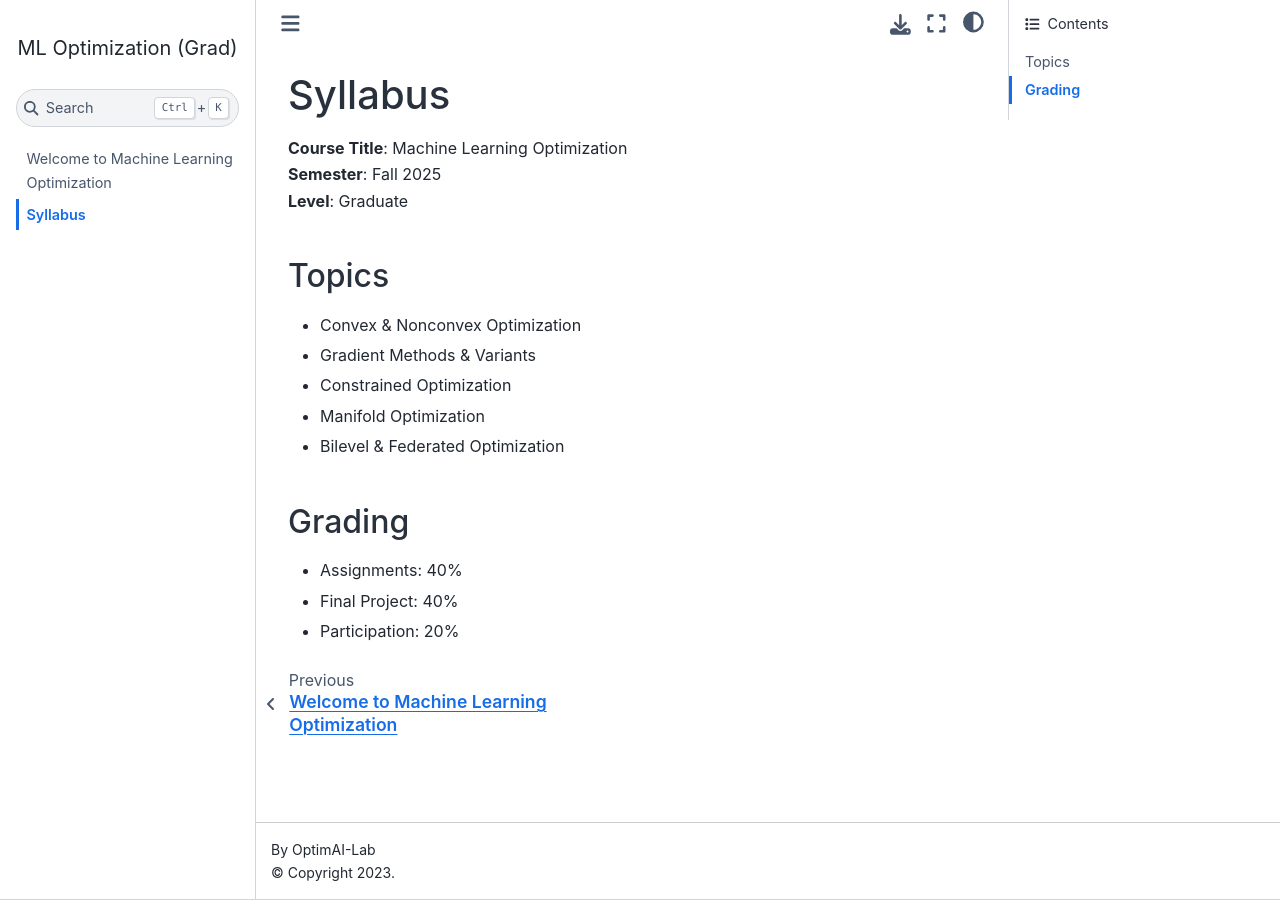
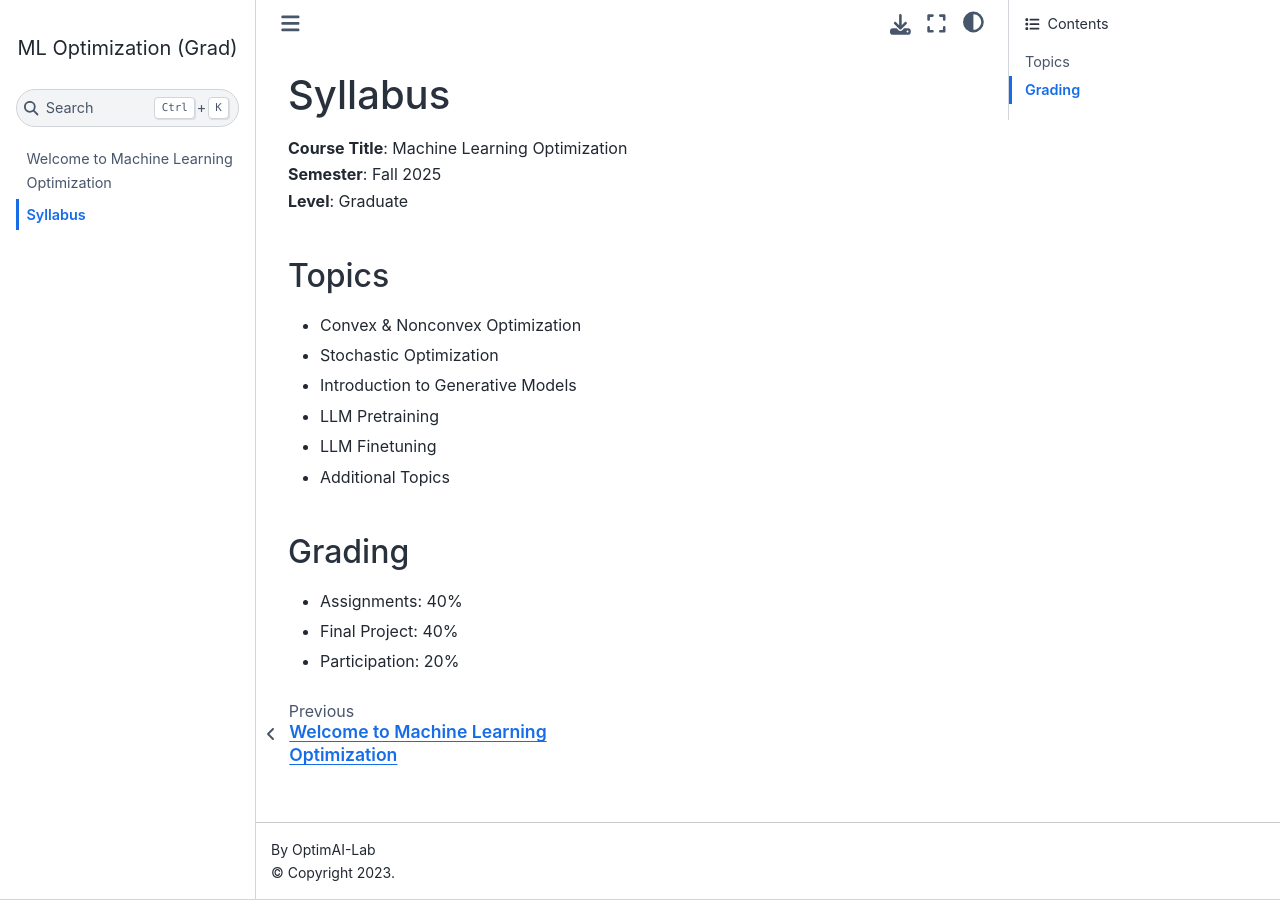
Before and after one commit to JasonJiaxiangLi/test_website, a Jupyter Book: the page built from syllabus.md, in a window 1280 px wide. Built offline with Jupyter Book 1.0.4 settings and Sphinx 7.4.7 and the Sphinx Book theme 1.1.4, drawn with Linux system fonts in a browser that asks for light colours; pages that are not in the unit, such as notebooks, are missing from menus.

Commit message:
update syllabus

```diff
--- a/syllabus.md
+++ b/syllabus.md
@@ -6,10 +6,11 @@
 
 ## Topics
 - Convex & Nonconvex Optimization
-- Gradient Methods & Variants
-- Constrained Optimization
-- Manifold Optimization
-- Bilevel & Federated Optimization
+- Stochastic Optimization
+- Introduction to Generative Models
+- LLM Pretraining
+- LLM Finetuning
+- Additional Topics
 
 ## Grading
 - Assignments: 40%
```
